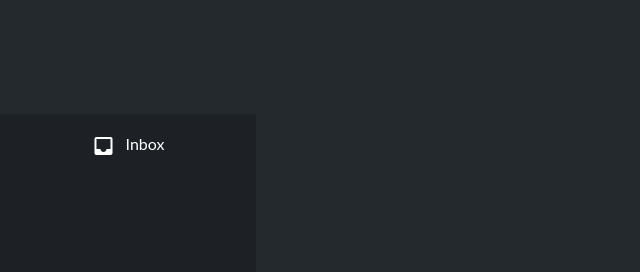
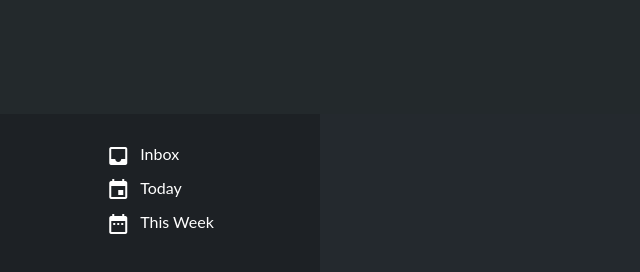
Before and after one commit to HardcoreNinja/Project_Todo_List, a website built with webpack: page dist/index.html in a window 1280 px wide. Shown: the whole page, without its empty margins (0-640 px from the left). Built offline with nearby package versions, Linux system fonts and the light colour scheme.

Commit message:
Completed half of Nav.
Completed half of Nav.

```diff
--- a/src/createNav.js
+++ b/src/createNav.js
@@ -14,15 +14,17 @@ const addText = (text) => {
     return textNode;
 }
 
-const createInbox = () => {
-    const inboxContainer = document.createElement("div");
-    inboxContainer.classList.add("container");
-    inboxContainer.append(addIcon("inbox"), addText("Inbox"));
-    return inboxContainer;
+const createNavObject = (icon_name, text) => {
+    const container = document.createElement("div");
+    container.classList.add("container");
+    container.append(addIcon(icon_name), addText(text));
+    return container;
 }
 
 function appendToNav() {
-    getNav().append(createInbox());
+    getNav().append(createNavObject("inbox", "Inbox"));
+    getNav().append(createNavObject("event", "Today"));
+    getNav().append(createNavObject("date_range", "This Week"));
 }
 
 appendToNav();
--- a/src/style.css
+++ b/src/style.css
@@ -44,7 +44,7 @@
 #content {
     display: grid;
     grid-template-rows: 1fr 6fr;
-    grid-template-columns: 1fr 4fr;
+    grid-template-columns: 1fr 3fr;
     grid-template-areas:
         "title title"
         "nav body"
@@ -73,8 +73,20 @@
 .container {
     display: flex;
     flex-flow: row wrap;
-    place-content: flex-start center;
+    place-content: flex-start flex-start;
     gap: 10px;
+    margin-top: 10px;
+}
+
+.container,
+.container>span {
+    transition: 0.75s;
+}
+
+.container:hover,
+.container:hover>span {
+    color: rgb(0, 145, 200);
+    transform: scale(1.2);
 }
 
 .body {
```
